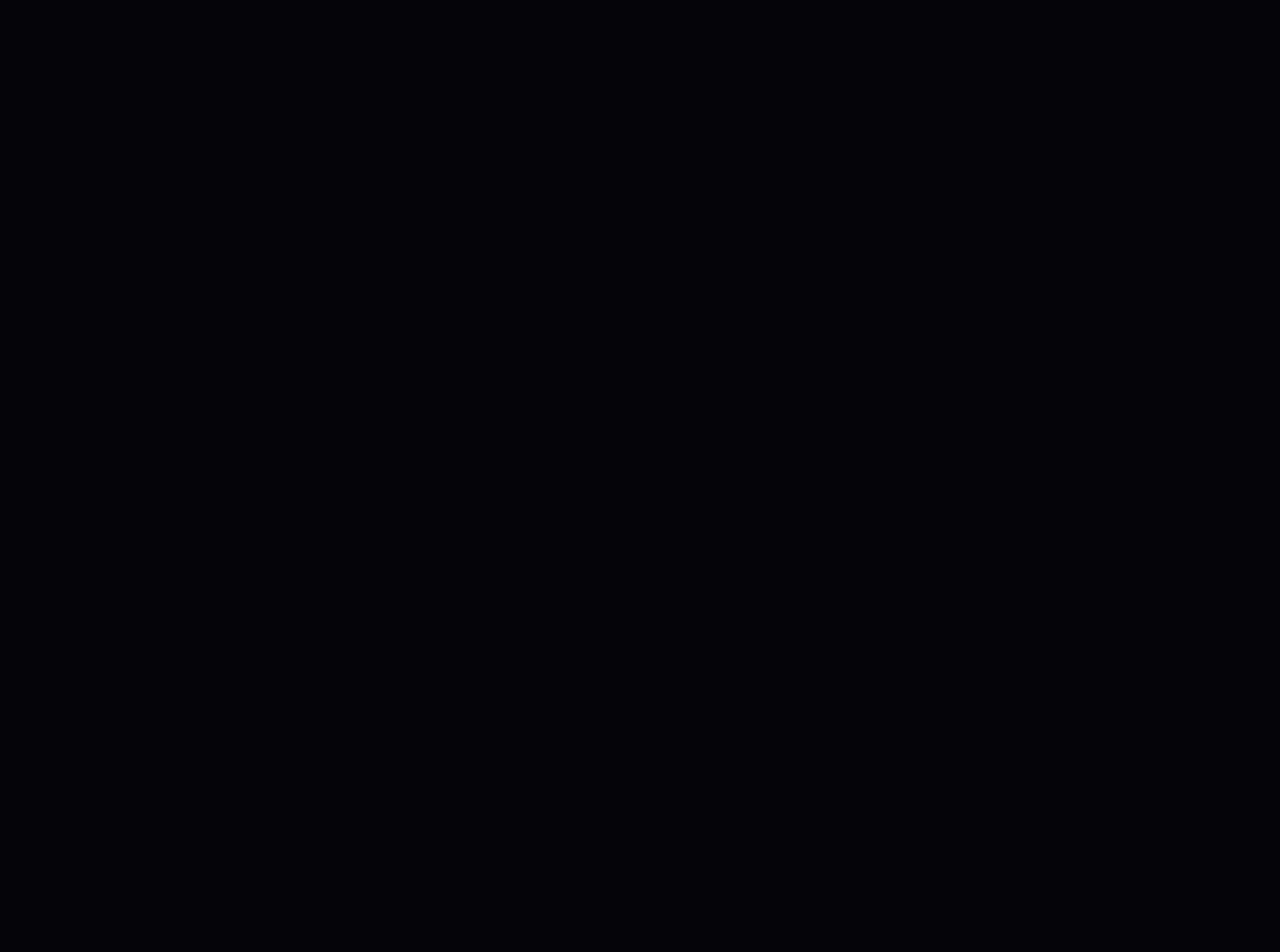
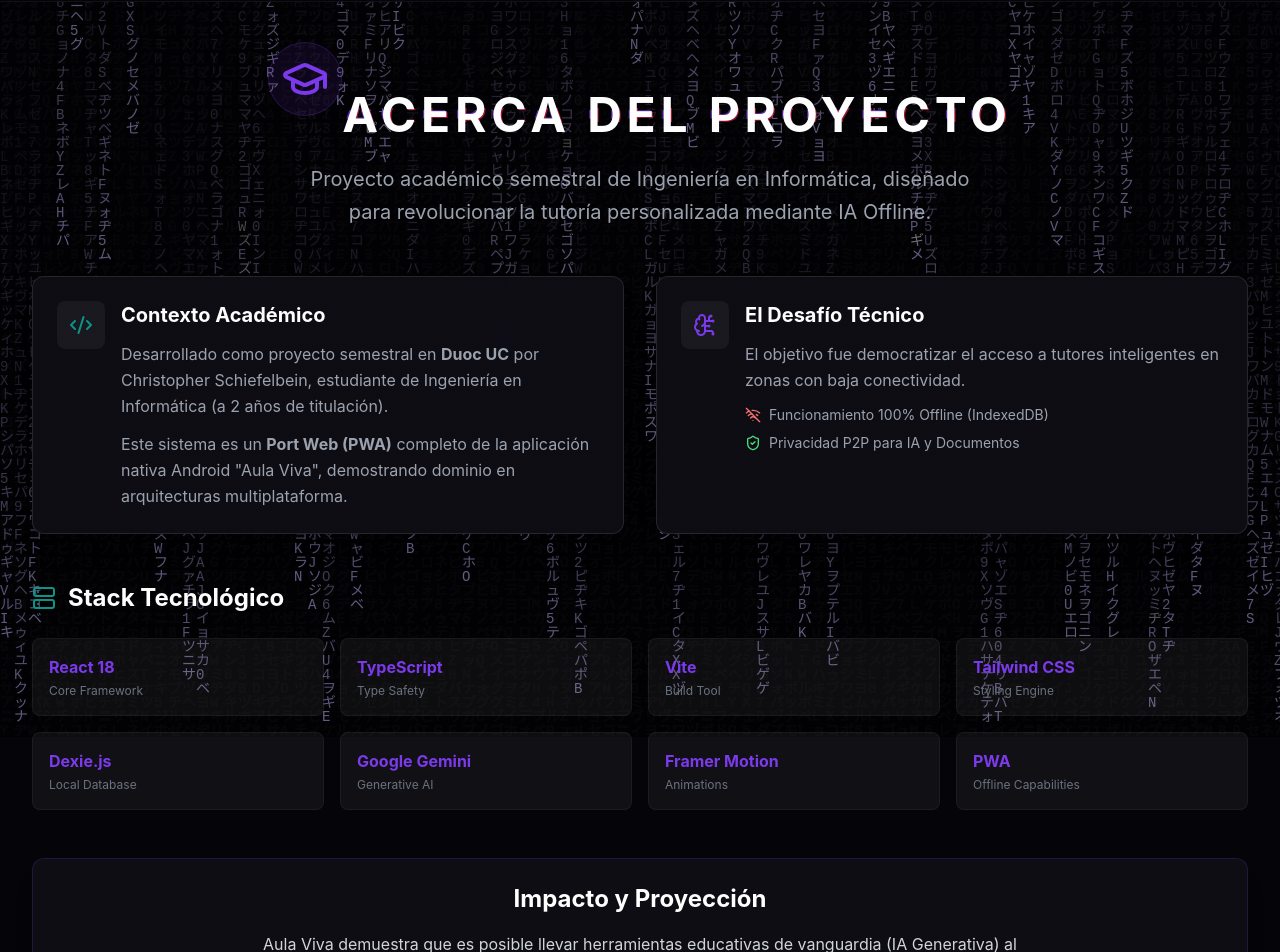
Before and after one commit to Christopher-Sch-dev/AulaVivaa, a React (Vite) app in the folder pwa/: page /about in a window 1280 px wide. Before the commit this address had no page. Shown: the part 63-1015 px from the top of the page. Before the commit the page ends 800 px from the top, so only its background shows below. Built offline with nearby package versions, Linux system fonts and the light colour scheme.

Commit message:
Add About page and link in footer
Introduced a new AboutPage component providing project context, technical stack, and impact information. Updated App.tsx to route '/about' to the new page and added a link to it in the Footer component.

```diff
--- a/pwa/src/App.tsx
+++ b/pwa/src/App.tsx
@@ -7,6 +7,7 @@
 import { AlumnoDashboard } from './pages/AlumnoDashboard';
 import { SubjectDetail } from './pages/SubjectDetail';
 import { ClassDetail } from './pages/ClassDetail';
+import { AboutPage } from './pages/AboutPage';
 
 // Protected Route Wrapper
 const ProtectedRoute = ({ children, allowedRoles }: { children: React.ReactNode, allowedRoles?: string[] }) => {
@@ -63,6 +64,12 @@
           </ProtectedRoute>
         } />
 
+        <Route path="/about" element={
+          <Layout>
+            <AboutPage />
+          </Layout>
+        } />
+
       </Routes>
     </BrowserRouter>
   );
--- a/pwa/src/components/Footer.tsx
+++ b/pwa/src/components/Footer.tsx
@@ -11,6 +11,10 @@
                     <span>
                         {new Date().getFullYear()} Aula Viva AI <span className="mx-2">&bull;</span> v2.0 PWA
                     </span>
+                    <span className="text-gray-700 mx-2">|</span>
+                    <a href="/about" className="text-gray-400 hover:text-white transition-colors text-xs font-medium uppercase tracking-wider">
+                        Acerca del Proyecto
+                    </a>
                 </div>
 
                 <a
--- /dev/null
+++ b/pwa/src/pages/AboutPage.tsx
@@ -0,0 +1,110 @@
+import { Card, Button } from '../components/ui';
+import { GlitchText } from '../components/GlitchText';
+import { BrainCircuit, WifiOff, ExternalLink, GraduationCap, Code2, Server, ShieldCheck } from 'lucide-react';
+
+export const AboutPage = () => {
+    return (
+        <div className="space-y-12 animate-in fade-in duration-700">
+
+            {/* Header Section */}
+            <div className="text-center space-y-6">
+                <div className="inline-block p-3 bg-primary/10 rounded-full border border-primary/20 mb-4">
+                    <GraduationCap size={48} className="text-primary" />
+                </div>
+                <GlitchText text="ACERCA DEL PROYECTO" className="text-4xl md:text-5xl font-bold text-white tracking-widest" />
+                <p className="text-xl text-gray-400 max-w-2xl mx-auto leading-relaxed">
+                    Proyecto académico semestral de Ingeniería en Informática, diseñado para revolucionar la tutoría personalizada mediante IA Offline.
+                </p>
+            </div>
+
+            {/* Main Info Cards */}
+            <div className="grid grid-cols-1 md:grid-cols-2 gap-8">
+
+                {/* Contexto */}
+                <Card className="hover:border-primary/50 transition-colors">
+                    <div className="flex items-start gap-4">
+                        <div className="p-3 bg-white/5 rounded-lg text-secondary">
+                            <Code2 size={24} />
+                        </div>
+                        <div className="space-y-3">
+                            <h3 className="text-xl font-bold text-white">Contexto Académico</h3>
+                            <p className="text-gray-400 leading-relaxed">
+                                Desarrollado como proyecto semestral en <strong>Duoc UC</strong> por Christopher Schiefelbein, estudiante de Ingeniería en Informática (a 2 años de titulación).
+                            </p>
+                            <p className="text-gray-400 leading-relaxed">
+                                Este sistema es un <strong>Port Web (PWA)</strong> completo de la aplicación nativa Android "Aula Viva", demostrando dominio en arquitecturas multiplataforma.
+                            </p>
+                        </div>
+                    </div>
+                </Card>
+
+                {/* Problema y Solución */}
+                <Card className="hover:border-primary/50 transition-colors">
+                    <div className="flex items-start gap-4">
+                        <div className="p-3 bg-white/5 rounded-lg text-primary">
+                            <BrainCircuit size={24} />
+                        </div>
+                        <div className="space-y-3">
+                            <h3 className="text-xl font-bold text-white">El Desafío Técnico</h3>
+                            <p className="text-gray-400 leading-relaxed">
+                                El objetivo fue democratizar el acceso a tutores inteligentes en zonas con baja conectividad.
+                            </p>
+                            <ul className="space-y-2 text-sm text-gray-400">
+                                <li className="flex items-center gap-2">
+                                    <WifiOff size={16} className="text-red-400" />
+                                    <span>Funcionamiento 100% Offline (IndexedDB)</span>
+                                </li>
+                                <li className="flex items-center gap-2">
+                                    <ShieldCheck size={16} className="text-green-400" />
+                                    <span>Privacidad P2P para IA y Documentos</span>
+                                </li>
+                            </ul>
+                        </div>
+                    </div>
+                </Card>
+
+            </div>
+
+            {/* Stack Técnico */}
+            <div>
+                <h2 className="text-2xl font-bold text-white mb-6 flex items-center gap-3">
+                    <Server className="text-secondary" /> Stack Tecnológico
+                </h2>
+                <div className="grid grid-cols-2 sm:grid-cols-3 md:grid-cols-4 gap-4">
+                    {[
+                        { name: "React 18", desc: "Core Framework" },
+                        { name: "TypeScript", desc: "Type Safety" },
+                        { name: "Vite", desc: "Build Tool" },
+                        { name: "Tailwind CSS", desc: "Styling Engine" },
+                        { name: "Dexie.js", desc: "Local Database" },
+                        { name: "Google Gemini", desc: "Generative AI" },
+                        { name: "Framer Motion", desc: "Animations" },
+                        { name: "PWA", desc: "Offline Capabilities" }
+                    ].map((tech, i) => (
+                        <div key={i} className="bg-white/5 border border-white/5 rounded-lg p-4 hover:bg-white/10 transition-colors">
+                            <h4 className="font-bold text-primary">{tech.name}</h4>
+                            <p className="text-xs text-gray-500 mt-1">{tech.desc}</p>
+                        </div>
+                    ))}
+                </div>
+            </div>
+
+            {/* Impacto */}
+            <Card className="bg-linear-to-br from-primary/10 to-transparent border-primary/20">
+                <div className="text-center space-y-4">
+                    <h3 className="text-2xl font-bold text-white">Impacto y Proyección</h3>
+                    <p className="text-gray-300 max-w-3xl mx-auto leading-relaxed">
+                        Aula Viva demuestra que es posible llevar herramientas educativas de vanguardia (IA Generativa) al borde (Edge), eliminando barreras de infraestructura y costos de servidor, ideal para implementaciones en instituciones educativas reales.
+                    </p>
+                    <div className="pt-4">
+                        <Button onClick={() => window.open('https://portafolio-devchris.vercel.app/', '_blank')} className="gap-2">
+                            Ver Portafolio Profesional <ExternalLink size={16} />
+                        </Button>
+                    </div>
+                </div>
+            </Card>
+
+            <div className="h-12" /> {/* Bottom Spacer */}
+        </div>
+    );
+};
```
